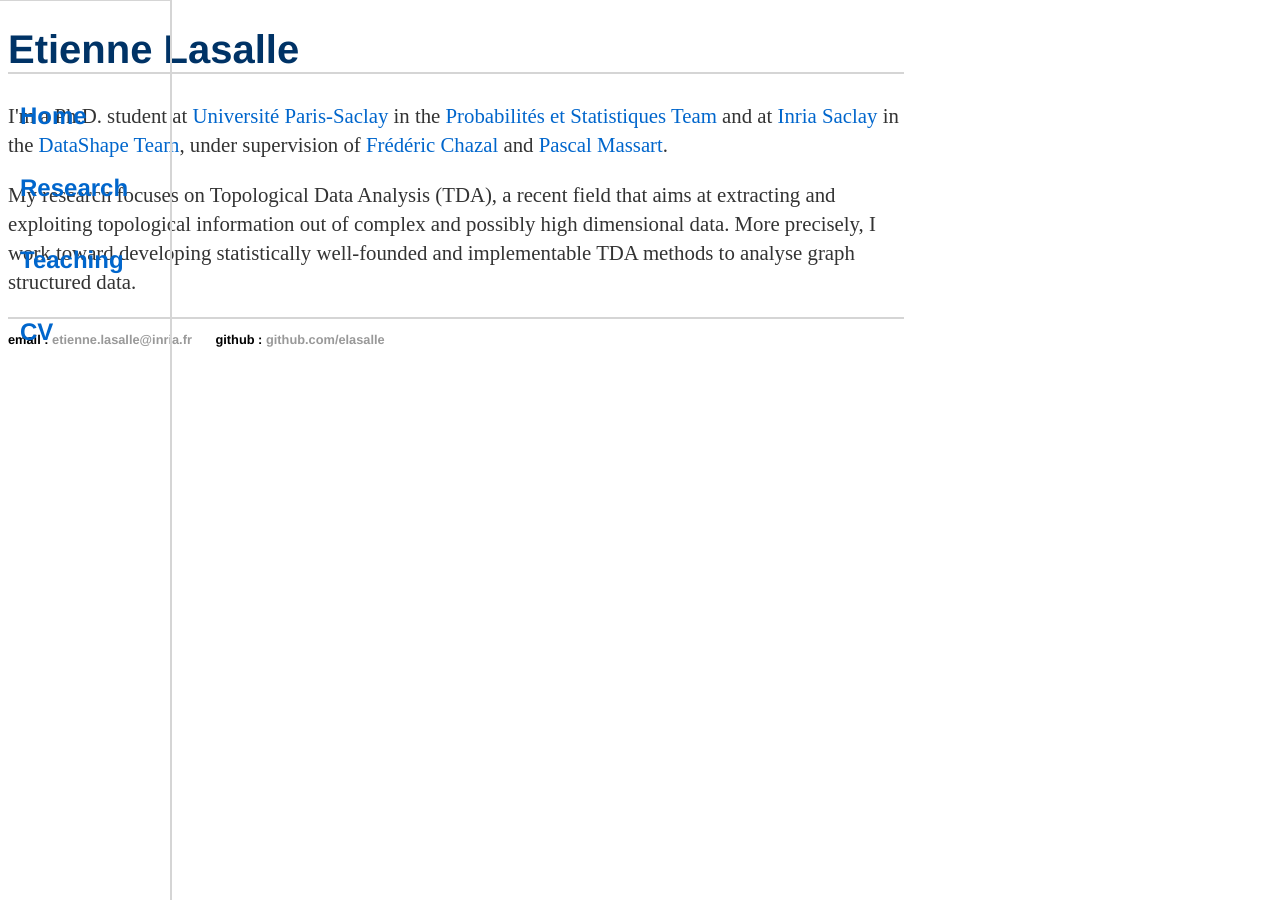
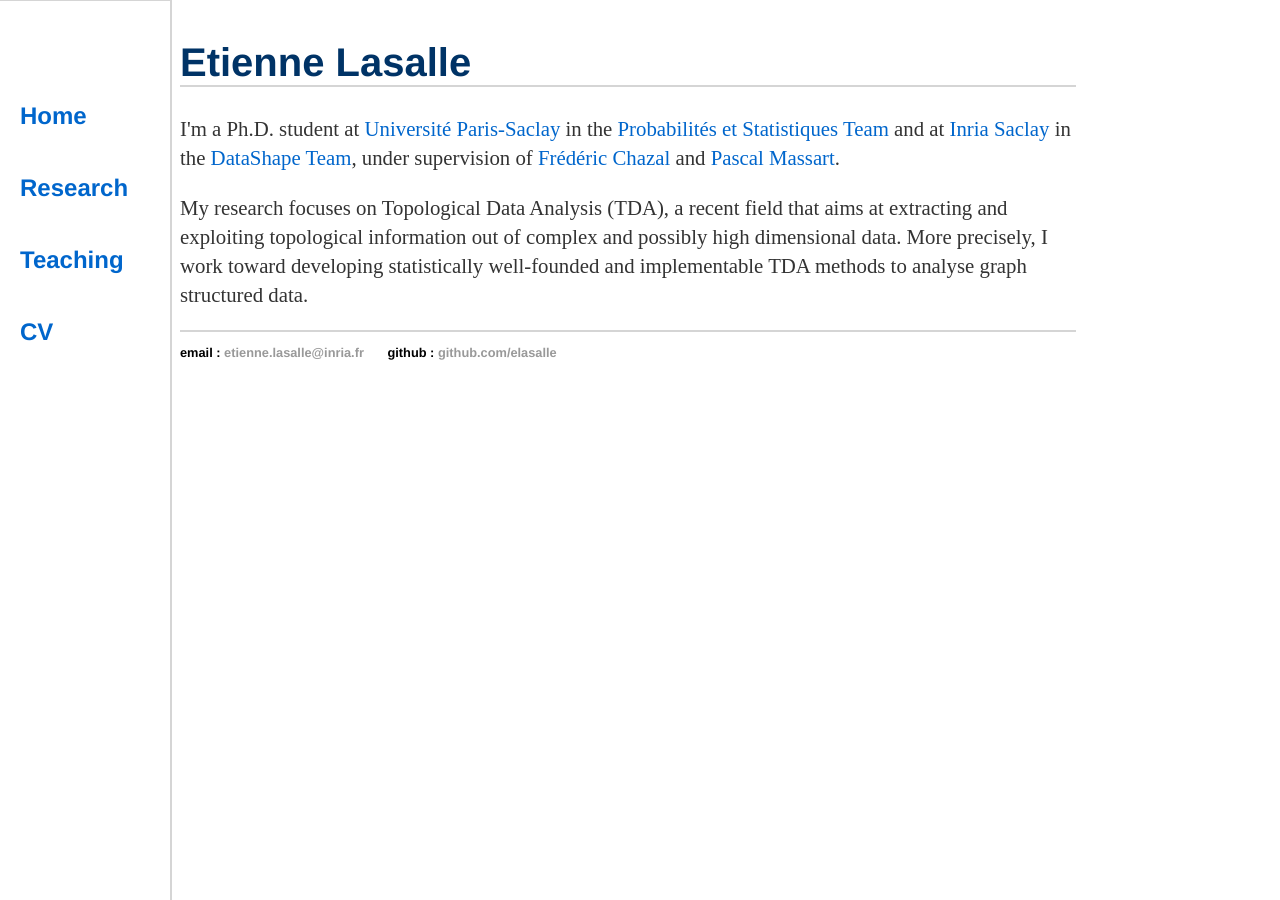
Before and after one commit to elasalle/elasalle.github.io, a Jekyll site: the page built from index.html, in a window 1280 px wide. Built offline with Jekyll 4.4.1, drawn with Linux system fonts in a browser that asks for light colours.

Commit message:
Update main.css
ponctuation typos

```diff
--- a/css/main.css
+++ b/css/main.css
@@ -1,5 +1,5 @@
 body {
-    margin: 40px 30px, 40px, 180px;
+    margin: 40px 30px 40px 180px;
     width: 70%;
 }
 nav {
```
